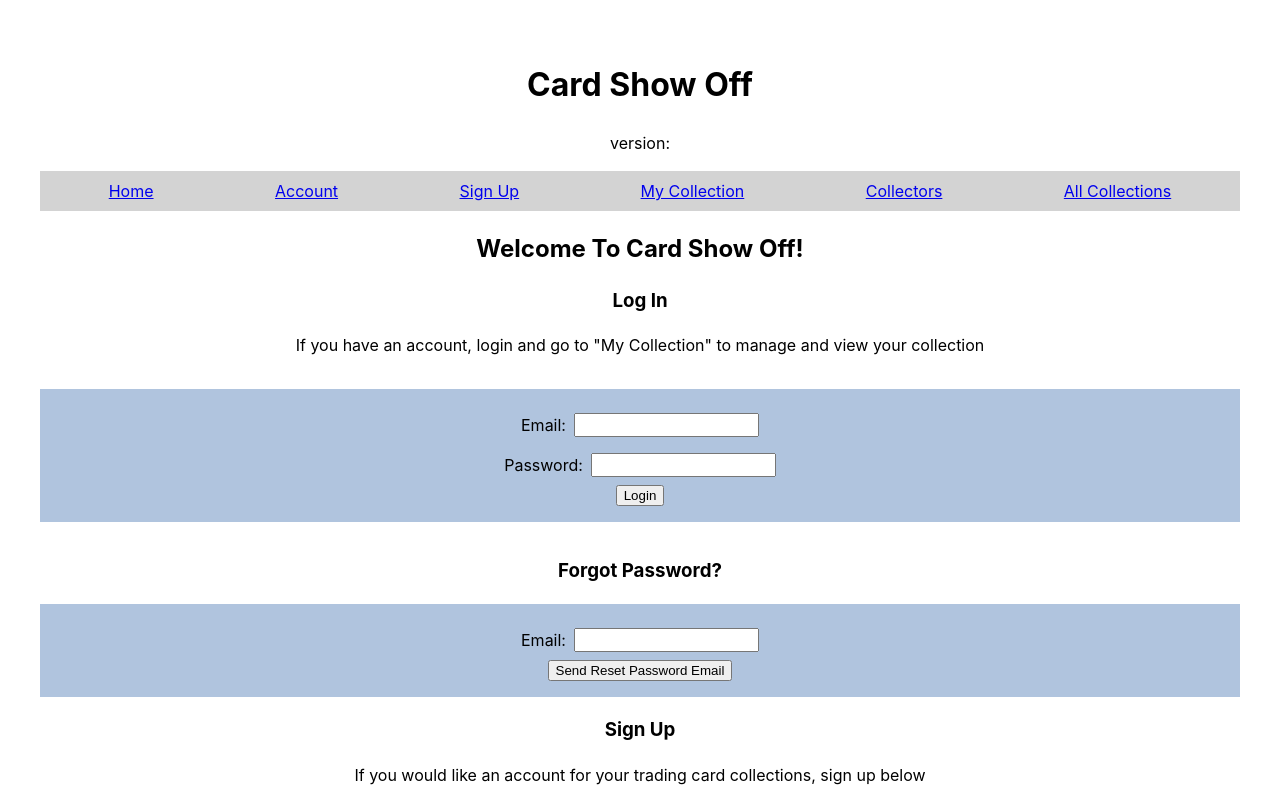
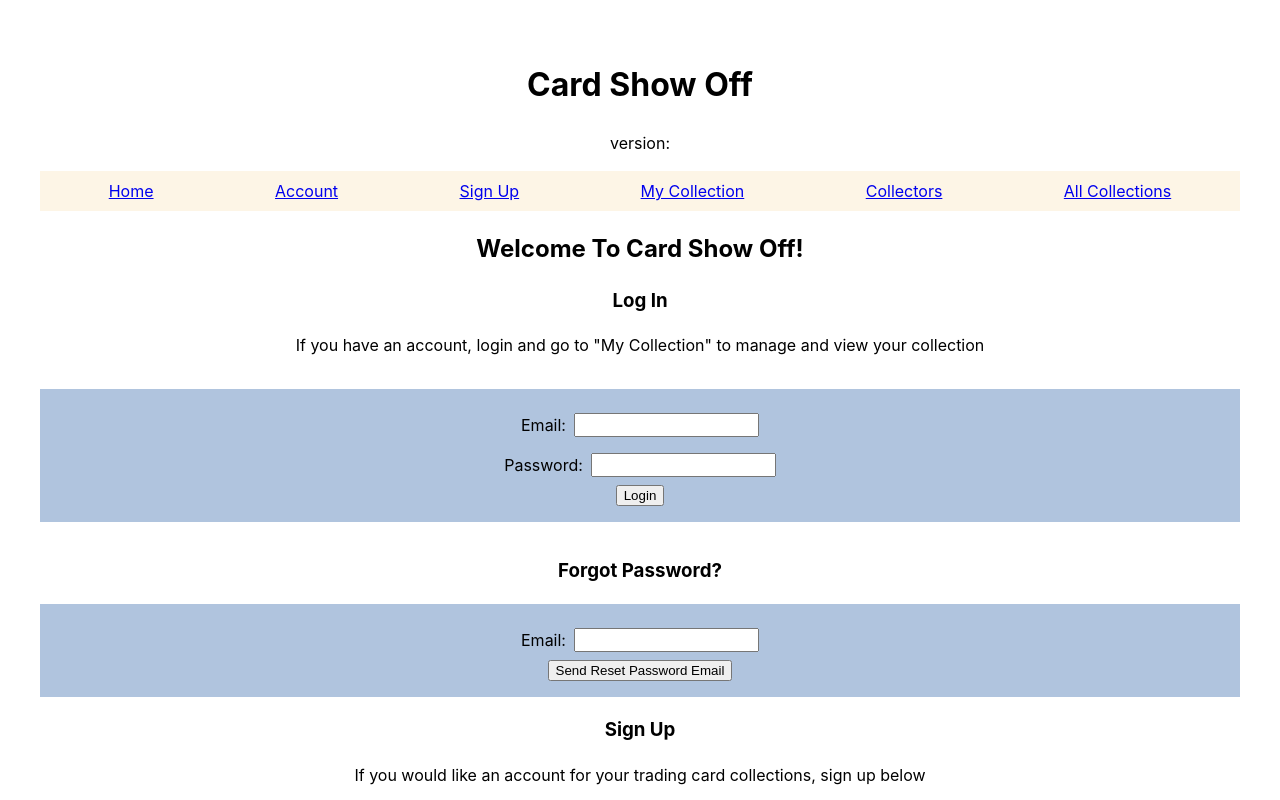
Before and after one commit to UWC2-JSCRIPT/320-wn24-final-project-tvroley, a React (Vite) app: page / in a window 1280 px wide. Shown: the top 800 px of the page. Built offline with nearby package versions, Linux system fonts and the light colour scheme; no server answers.

Commit message:
styling for sticky nav

```diff
--- a/src/App.css
+++ b/src/App.css
@@ -115,12 +115,12 @@
   flex-direction: row;
   flex-wrap: wrap;
   justify-content: space-around;
-  background-color: lightgray;
+  background-color: oldlace;
   padding: 0.5rem;
   margin-top: 0.5em;
   margin-bottom: 0.5em;
   position: sticky;
-  top: 20px;
+  top: 10px;
 }
 
 .div-sort-buttons {
```
